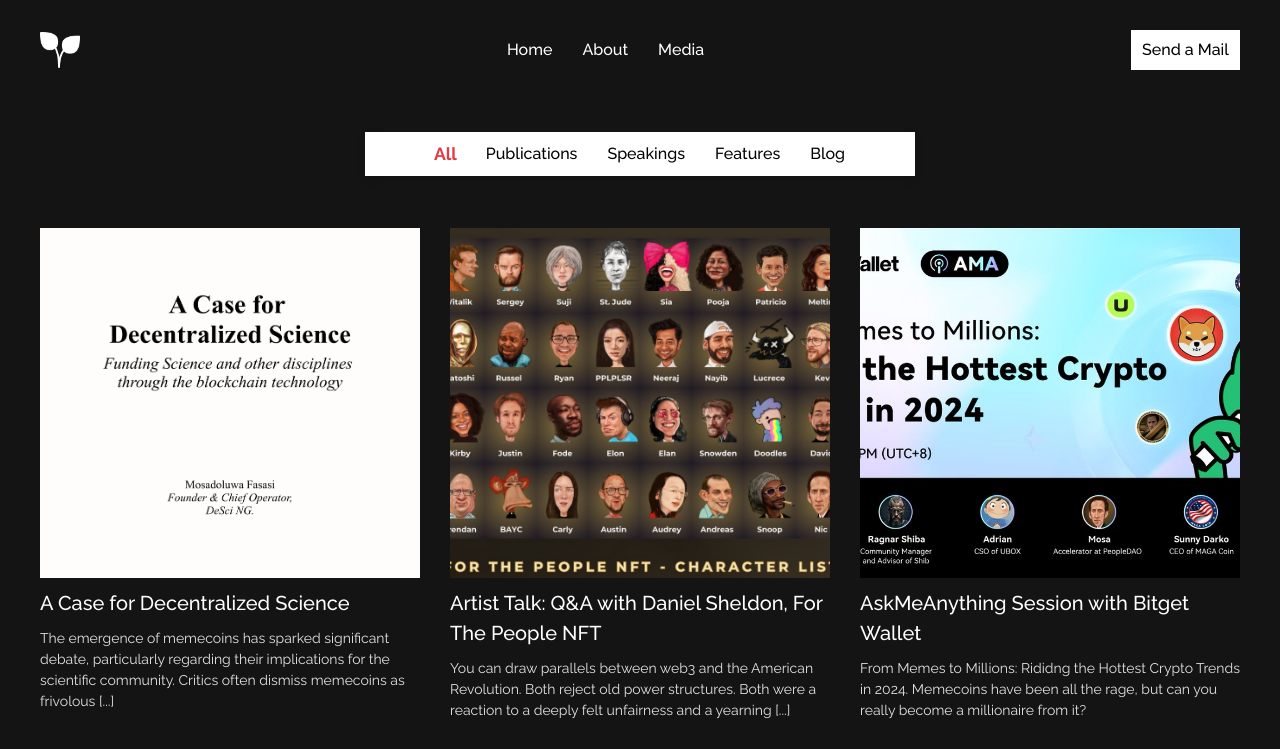
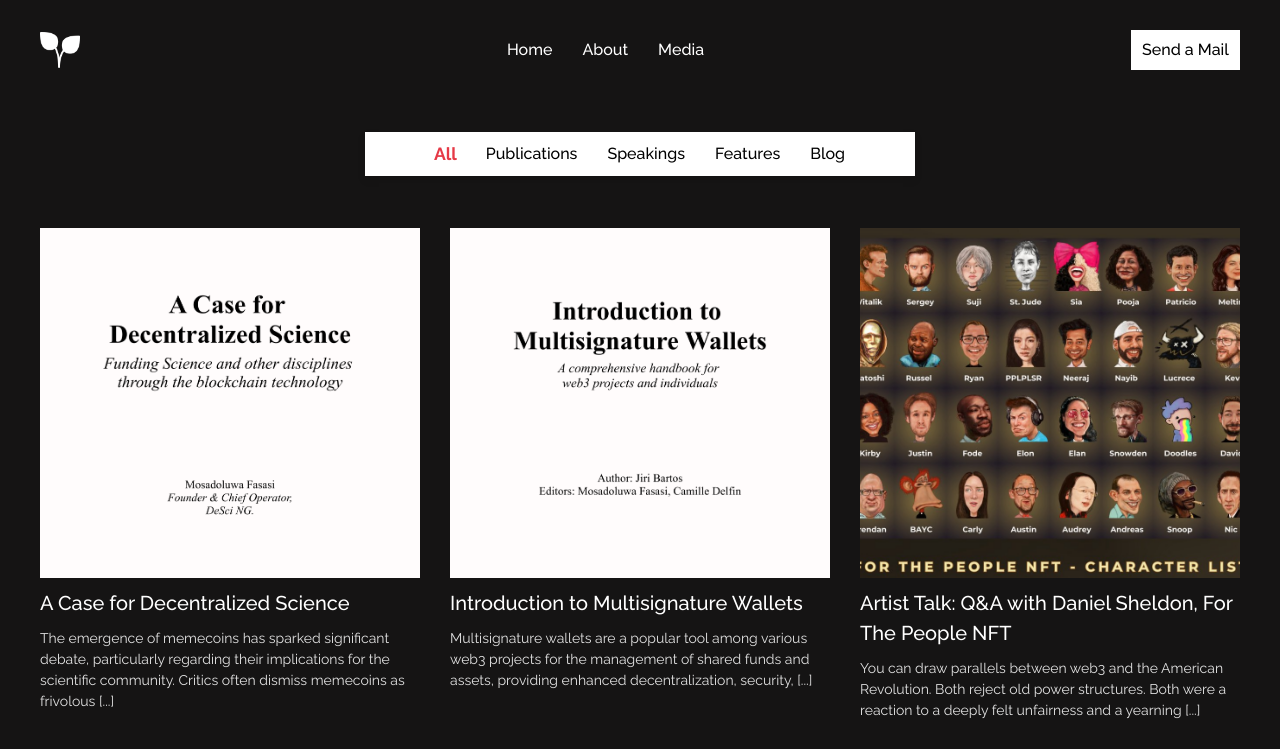
Before and after one commit to Mosamorphing/website, a React (Vite) app: page /media in a window 1280 px wide. Shown: the top 749 px of the page. Built offline with nearby package versions, Linux system fonts and the light colour scheme.

Commit message:
Update Media.jsx

```diff
--- a/src/components/Media/Media.jsx
+++ b/src/components/Media/Media.jsx
@@ -10,6 +10,7 @@
 import bitget from "../../../public/bitget.jpeg";
 import independence from "../../../public/independence.png";
 import desci from "../../../public/desci.png";
+import multi from "../../../public/multi.png";
 import tr2 from "../../../public/tr2.png";
 import artist from "../../../public/artist.jpeg";
 import writers from "../../../public/writers.jpeg";
@@ -31,6 +32,14 @@
         "The emergence of memecoins has sparked significant debate, particularly regarding their implications for the scientific community. Critics often dismiss memecoins as frivolous [...]",
       image: desci,
       path: "/media/publication/a-case-for-desci",
+      category: "Publications",
+    },
+        {
+      title: "Introduction to Multisignature Wallets",
+      description:
+        "Multisignature wallets are a popular tool among various web3 projects for the management of shared funds and assets, providing enhanced decentralization, security, [...]",
+       image: multi,
+      link: "https://github.com/bartosjiri/multisig-signer-incentives/tree/main/outcomes/document#introduction-to-multisignature-wallets",
       category: "Publications",
     },
     {
```
